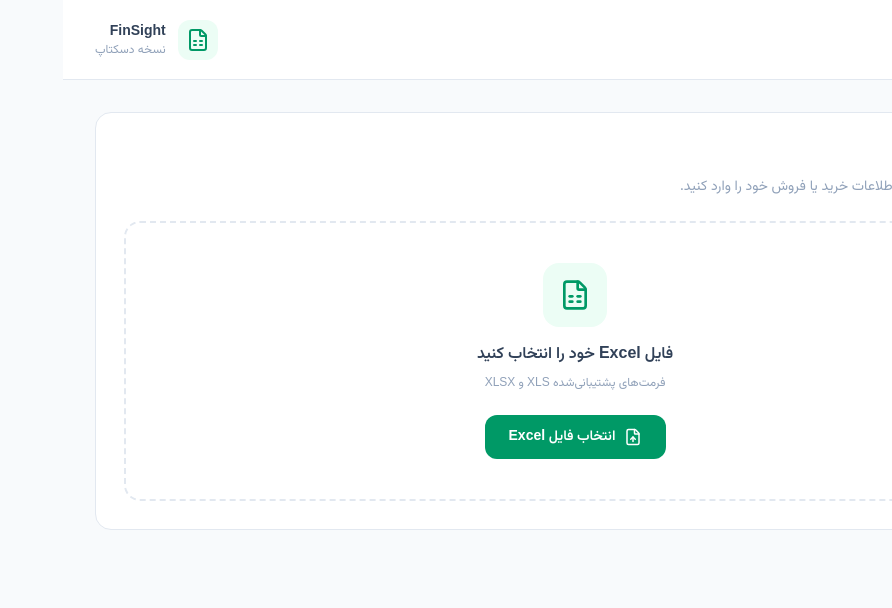
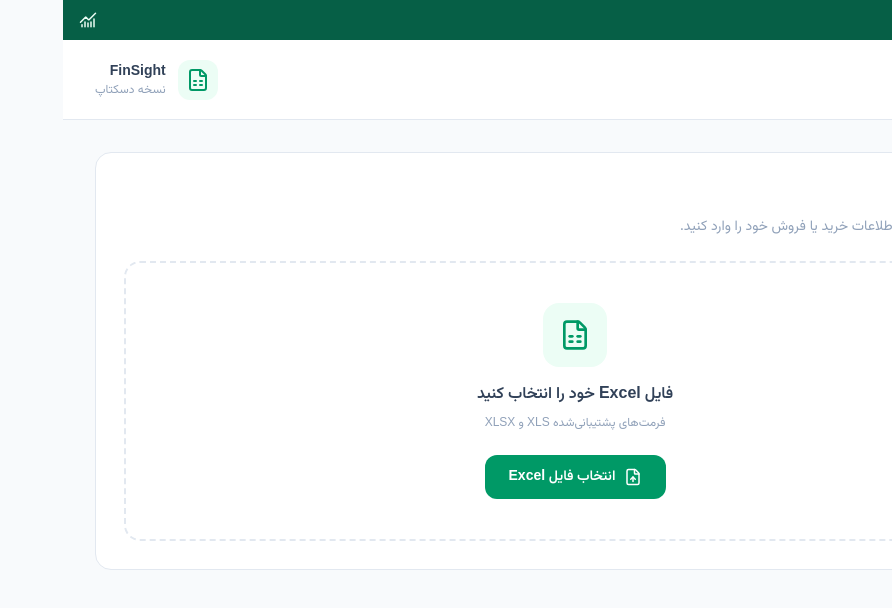
Before and after one commit to nimaessi/FinSight, a React (Vite) app: page / in a window 1280 px wide. Shown: the top 608 px of the page, without its empty margins (388-1280 px from the left). Built offline with nearby package versions, Linux system fonts and the light colour scheme.

Commit message:
customize app titleBar 😎

```diff
--- a/src/main/index.ts
+++ b/src/main/index.ts
@@ -19,6 +19,16 @@ function createWindow(): void {
     icon: iconPath,
     show: false,
     autoHideMenuBar: true,
+    ...(process.platform === 'win32' || process.platform === 'linux'
+      ? {
+          titleBarStyle: 'hidden' as const,
+          titleBarOverlay: {
+            color: '#065f46',
+            symbolColor: '#ecfdf5',
+            height: 40
+          }
+        }
+      : {}),
     ...(process.platform === 'linux' ? { icon } : {}),
     webPreferences: {
       preload: join(__dirname, '../preload/index.js'),
--- a/src/renderer/src/App.tsx
+++ b/src/renderer/src/App.tsx
@@ -2,6 +2,7 @@ import { Sidebar } from '@renderer/components/Sidebar';
 import { Header } from '@renderer/components/Header';
 import { Dashboard } from '@renderer/pages/Dashboard';
 import { useState } from 'react';
+import { ChartNoAxesCombined } from 'lucide-react';
 import  SplashScreen  from '@renderer/pages/splash-screen';
 
 
@@ -11,7 +12,12 @@ export default function App() {
 
 
   return (
-    <div dir="rtl" className="min-h-screen flex bg-slate-50">
+    <div dir="rtl" className="min-h-screen flex bg-slate-50 pt-10">
+      <div className="app-titlebar print:hidden">
+        <div className="app-titlebar-content" dir="ltr">
+          <ChartNoAxesCombined size={18} />
+        </div>
+      </div>
       {showSplash ? (
         <SplashScreen
           holdDuration={5000}
--- a/src/renderer/src/assets/main.css
+++ b/src/renderer/src/assets/main.css
@@ -49,6 +49,29 @@ body {
   background: #f8fafc;
 }
 
+.app-titlebar {
+  position: fixed;
+  inset: 0 0 auto;
+  z-index: 60;
+  height: 40px;
+  background: #065f46;
+  color: #ecfdf5;
+  -webkit-app-region: drag;
+}
+
+.app-titlebar-content {
+  position: absolute;
+  inset-block: 0;
+  left: env(titlebar-area-x, 0px);
+  width: env(titlebar-area-width, 100%);
+  display: flex;
+  align-items: center;
+  gap: 0.625rem;
+  padding-inline: 1rem;
+  font-size: 0.875rem;
+  font-weight: 600;
+}
+
 @media print {
   @page {
     size: A4 portrait;
--- a/src/renderer/src/components/Sidebar.tsx
+++ b/src/renderer/src/components/Sidebar.tsx
@@ -2,7 +2,7 @@ import { LayoutDashboard, Settings, ChartNoAxesCombined } from 'lucide-react';
 
 export function Sidebar() {
   return (
-    <aside className="w-64 shrink-0 bg-white border border-slate-200 min-h-screen shadow-lg p-5 flex flex-col print:hidden">
+    <aside className="w-64 shrink-0 bg-white border border-slate-200 shadow-lg p-5 flex flex-col print:hidden">
       <div className="flex items-center gap-3 mb-12">
         <div className="w-10 h-10 rounded-xl bg-emerald-500 flex items-center justify-center">
           <ChartNoAxesCombined size={24} className="text-white" />
```
